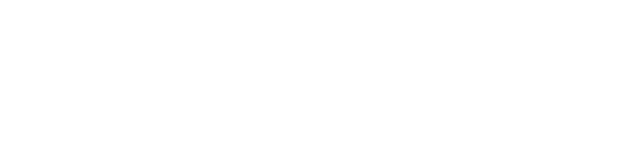
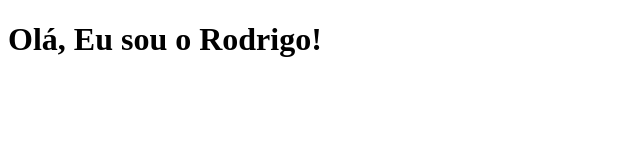
Before and after one commit to orodrigogo/projeto, a plain HTML site: page index.html in a window 1280 px wide. Shown: the whole page, without its empty margins (0-640 px from the left). Drawn offline with Linux system fonts and the light colour scheme.

Commit message:
feat: Adiciona um titulo na pagina home

```diff
--- a/index.html
+++ b/index.html
@@ -9,6 +9,7 @@
 </head>
 
 <body>
+  <h1>Olá, Eu sou o Rodrigo!</h1>
 
 </body>
 
```
